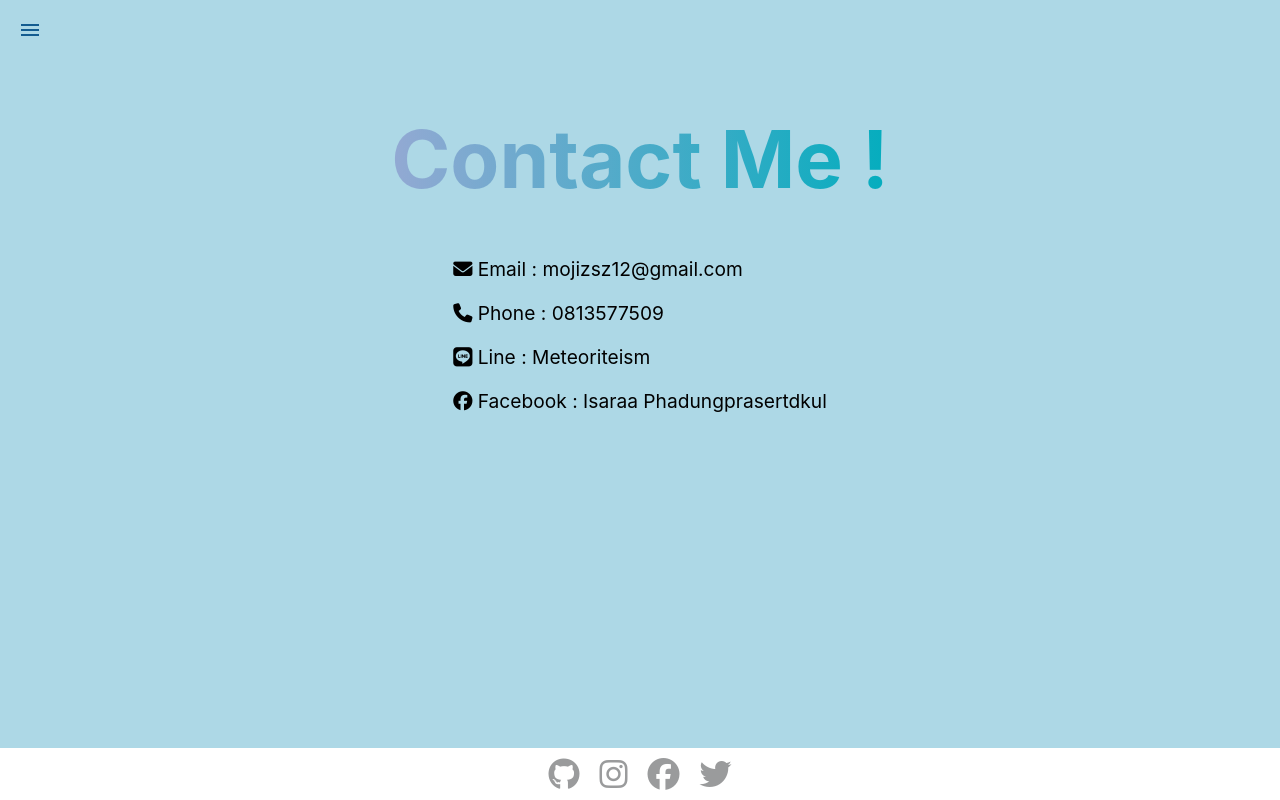
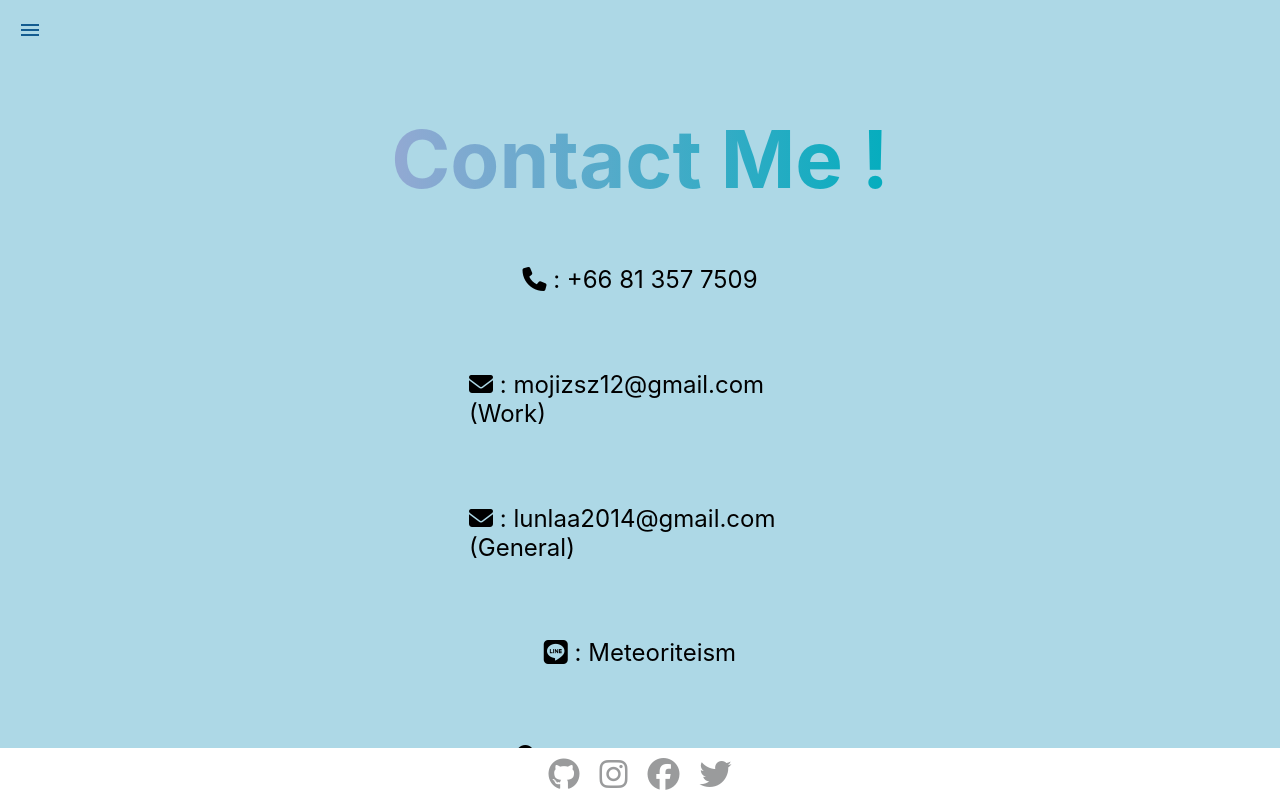
Before and after one commit to Kaniizs/my-profile, a React (Create React App) app: page /contact in a window 1280 px wide. Built offline with nearby package versions, Linux system fonts and the light colour scheme.

Commit message:
Adjust some minor mistakes and adjust contact page :zap:

```diff
--- a/src/App.css
+++ b/src/App.css
@@ -19,7 +19,7 @@
 }
 
 .condiv {
-  padding: 100px;
+  padding: 6.25rem;
   background-color: #ADD8E6;
   flex: var(--condiv-flex);
   overflow: auto;
@@ -34,12 +34,12 @@
   left: 0;
   right: 0;
   background-color: #fff; /* Set a background color if needed */
-  padding: 10px;
+  padding: 0.625rem;
   z-index: 999; /* Set a higher z-index to ensure the icons appear above other elements */
 }
 
 .social a {
-  margin: 0 10px;
+  margin: 0 0.625rem;
   text-decoration: none;
   color: #9a9b9c;
   transition: 0.3s ease-in;
@@ -51,13 +51,13 @@
   font-size: 2.0em; /* Adjust the font size on hover if desired */
 }
 
-@media screen and (max-width: 768px) {
+@media screen and (max-width: 48rem) {
   .App {
     flex-direction: column;
   }
 
   .condiv {
-    padding: 50px;
+    padding: 3.125rem;
     flex: var(--condiv-flex);
   }
 
--- /dev/null
+++ b/src/components/skillscard.js
@@ -0,0 +1,3 @@
+import React, { Component } from "react";
+
+class Skillscard extends Component {
--- /dev/null
+++ b/src/components/socialbox.js
@@ -0,0 +1,14 @@
+import React, { Component } from 'react';
+import '../css/social.css';
+
+class socialbox extends Component {
+    render() {
+        return (
+            <div className="socialcard">
+                <p><i className={this.props.icon}></i> : {this.props.info}</p>
+            </div>
+        )
+    }
+}
+
+export default socialbox;
--- a/src/contents/Contact.js
+++ b/src/contents/Contact.js
@@ -1,5 +1,6 @@
 import React, { Component } from "react";
 import "../css/contact.css";
+import Socialbox from "../components/socialbox";
 
 import Social from "../components/Social";
 
@@ -8,11 +9,16 @@ class Contact extends Component {
         return (
             <div className="condiv contact">
                 <h1 className="subtopic">Contact Me !</h1>
+                <Socialbox icon="fas fa-phone" info="+66 81 357 7509" />
+                <Socialbox icon="fas fa-envelope" info="mojizsz12@gmail.com (Work)" />
+                <Socialbox icon="fas fa-envelope" info="lunlaa2014@gmail.com (General)" />
+                <Socialbox icon="fab fa-line" info="Meteoriteism" />
+                <Socialbox icon="fas fa-map-marker-alt" info="Bangkok, Thailand" />
                 <div className="contact-info">
-                    <p><i className="fas fa-envelope"></i> Email : mojizsz12@gmail.com</p>
-                    <p><i className="fas fa-phone"></i> Phone : 0813577509</p>
-                    <p><i className="fab fa-line"></i> Line : Meteoriteism</p>
-                    <p><i className="fab fa-facebook"></i> Facebook : Isaraa Phadungprasertdkul</p>
+                    {/* <p><i className="fas fa-envelope"></i> : mojizsz12@gmail.com</p>
+                    <p><i className="fas fa-phone"></i> : 0813577509</p>
+                    <p><i className="fab fa-line"></i> : Meteoriteism</p>
+                    <p><i className="fab fa-facebook"></i> : Isaraa Phadungprasertdkul</p> */}
                 </div>
                 <Social />
             </div>
--- a/src/css/Card.css
+++ b/src/css/Card.css
@@ -7,16 +7,14 @@
 
 .widecard {
     display: flex;
-    flex-direction: column;
     align-items: center;
     justify-content: center;
     margin: 0.625rem 0 1.875rem 0;
-    padding: .5rem;
+    padding: 0.5rem;
     transition: 0.5s;
     border-radius: 0.625rem;
     width: 35%;
-    /* Adjust the width as needed */
-    font-size: 1.1rem;
+    font-size: 1.3rem;
 }
 
 .widecard:hover {
@@ -29,7 +27,6 @@
     width: 40%;
     height: 100%;
 }
-
 .icon {
     width: 6.25rem;
     height: auto;
--- a/src/css/contact.css
+++ b/src/css/contact.css
@@ -3,16 +3,3 @@
     flex-direction: column;
     align-items: center;
 }
-
-.contact-info a {
-    text-decoration: none;
-    color: #333;
-    font-size: 1.3rem;
-    margin: 0.625rem;
-}
-
-@media screen and (max-width: 48rem) {
-    .contact-info a {
-        font-size: 1.1rem;
-    }
-}
--- /dev/null
+++ b/src/css/social.css
@@ -0,0 +1,30 @@
+.socialcard {
+    display: flex;
+    align-items: center;
+    justify-content: center;
+    margin: 0.625rem 0 1.875rem 0;
+    padding: 0.5rem;
+    transition: 0.5s;
+    border-radius: 0.625rem;
+    width: 35%;
+    font-size: 1.3rem;
+}
+
+.socialcard:hover {
+    box-shadow: 0 0 0.688rem rgba(33, 33, 33, .2);
+    color: #fff;
+    background: #04bade;
+}
+
+
+.socialcard p {
+    text-decoration: none;
+    font-size: 1.5rem;
+    margin: 0.625rem;
+}
+
+@media screen and (max-width: 48rem) {
+    .socialcard p {
+        font-size: 1.1rem;
+    }
+}
```
